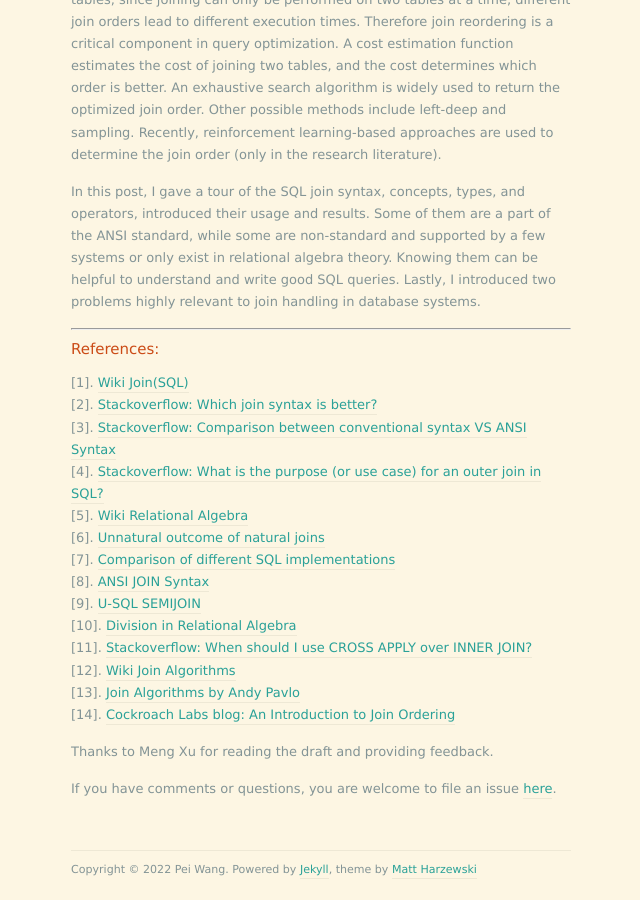
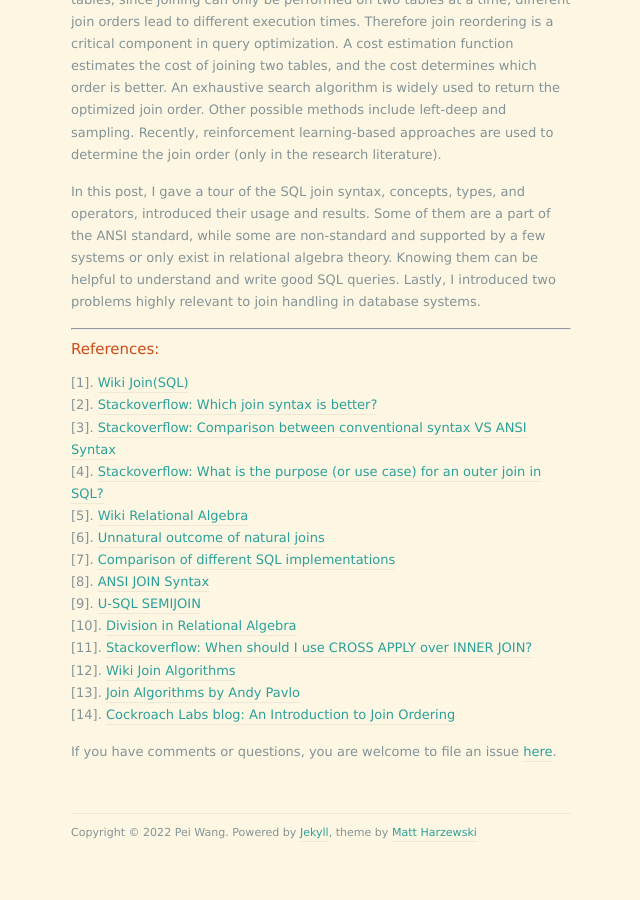
Before and after one commit to peiwangdb/peiwangdb.github.io, a Jekyll site: the page built from _posts/2021-06-14-join-1.markdown, in a window 1280 px wide and 900 px high, scrolled down 8201 px. Shown: the whole window, without its empty margins (319-959 px from the left). Built offline with Jekyll 4.4.1, drawn with Linux system fonts in a browser that asks for light colours; nearby versions of some CDN libraries; after the commit the page ends 9064 px from its top, so only the background shows below that.

Commit message:
minor update

```diff
--- a/_posts/2021-06-14-join-1.markdown
+++ b/_posts/2021-06-14-join-1.markdown
@@ -236,6 +236,4 @@ In this post, I gave a tour of the SQL join syntax, concepts, types, and operato
 [14]. [Cockroach Labs blog: An Introduction to Join Ordering](https://www.cockroachlabs.com/blog/join-ordering-pt1)
 
 
-Thanks to Meng Xu for reading the draft and providing feedback.
-
 If you have comments or questions, you are welcome to file an issue [here](https://github.com/peiwangdb/peiwangdb.github.io/issues).
```
